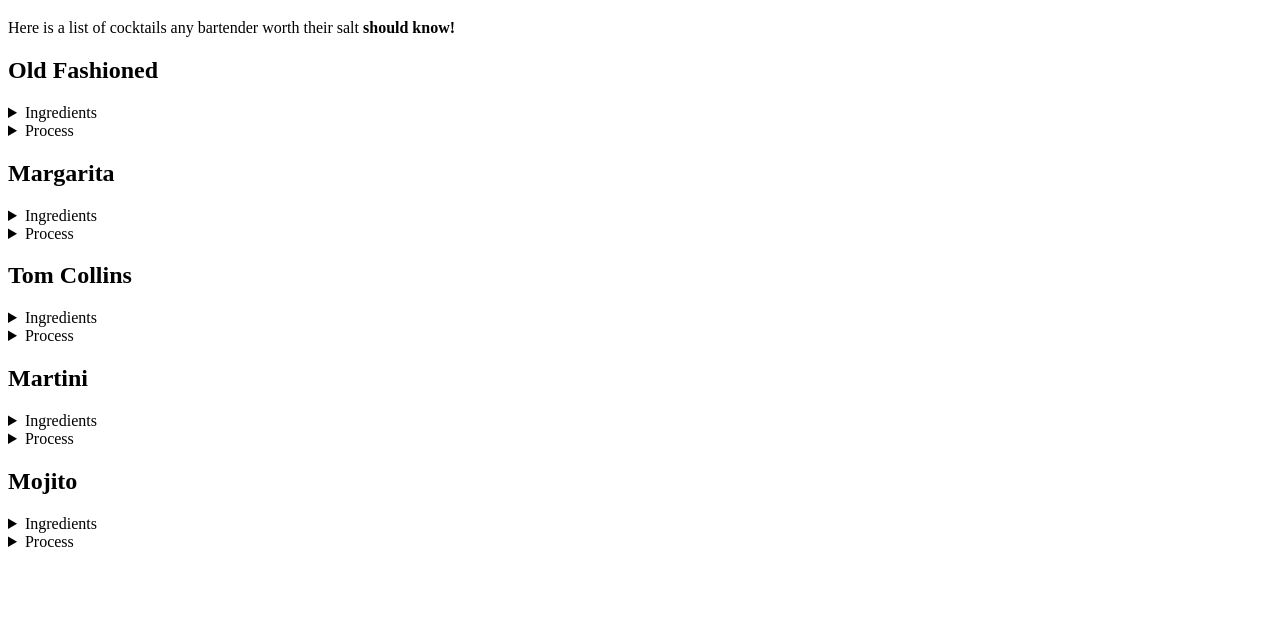
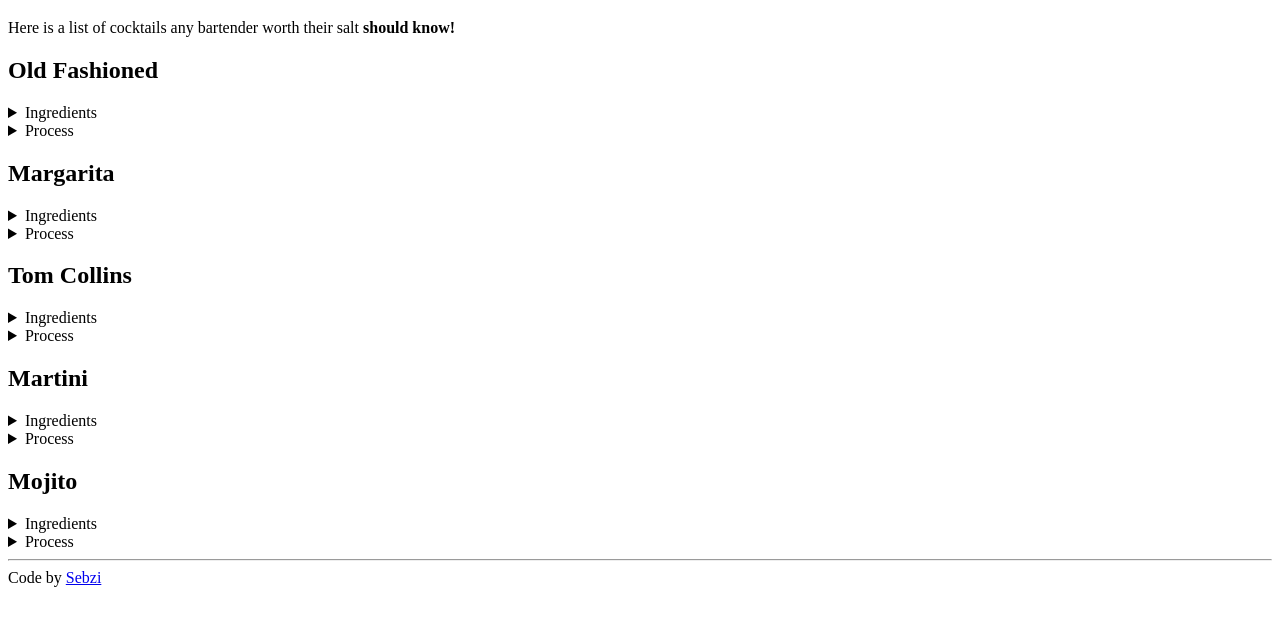
Before and after one commit to sebzicodes/must-know-cocktails, a plain HTML site: page index.html in a window 1280 px wide. Shown: the part 61-686 px from the top of the page. Drawn offline with Linux system fonts and the light colour scheme.

Commit message:
finally finished

```diff
--- a/index.html
+++ b/index.html
@@ -101,6 +101,8 @@
             <li>Garnish with expressed mint sprig</li>
         </ol>
     </details>
+    <hr>
+    <footer>Code by <a href="https://github.com/sebzicodes" target="_blank">Sebzi</a></footer>
 </body>
 
 </html>
```
